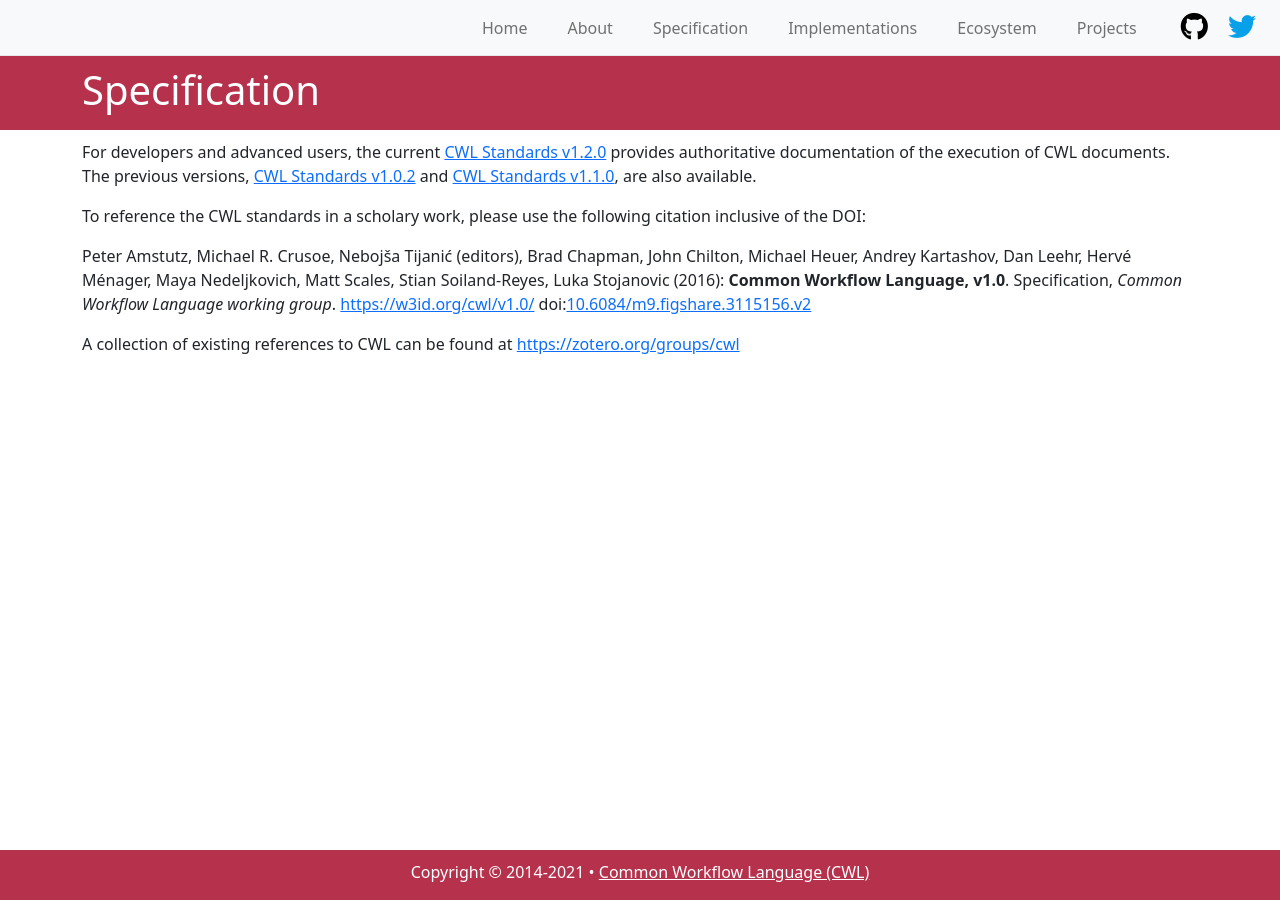
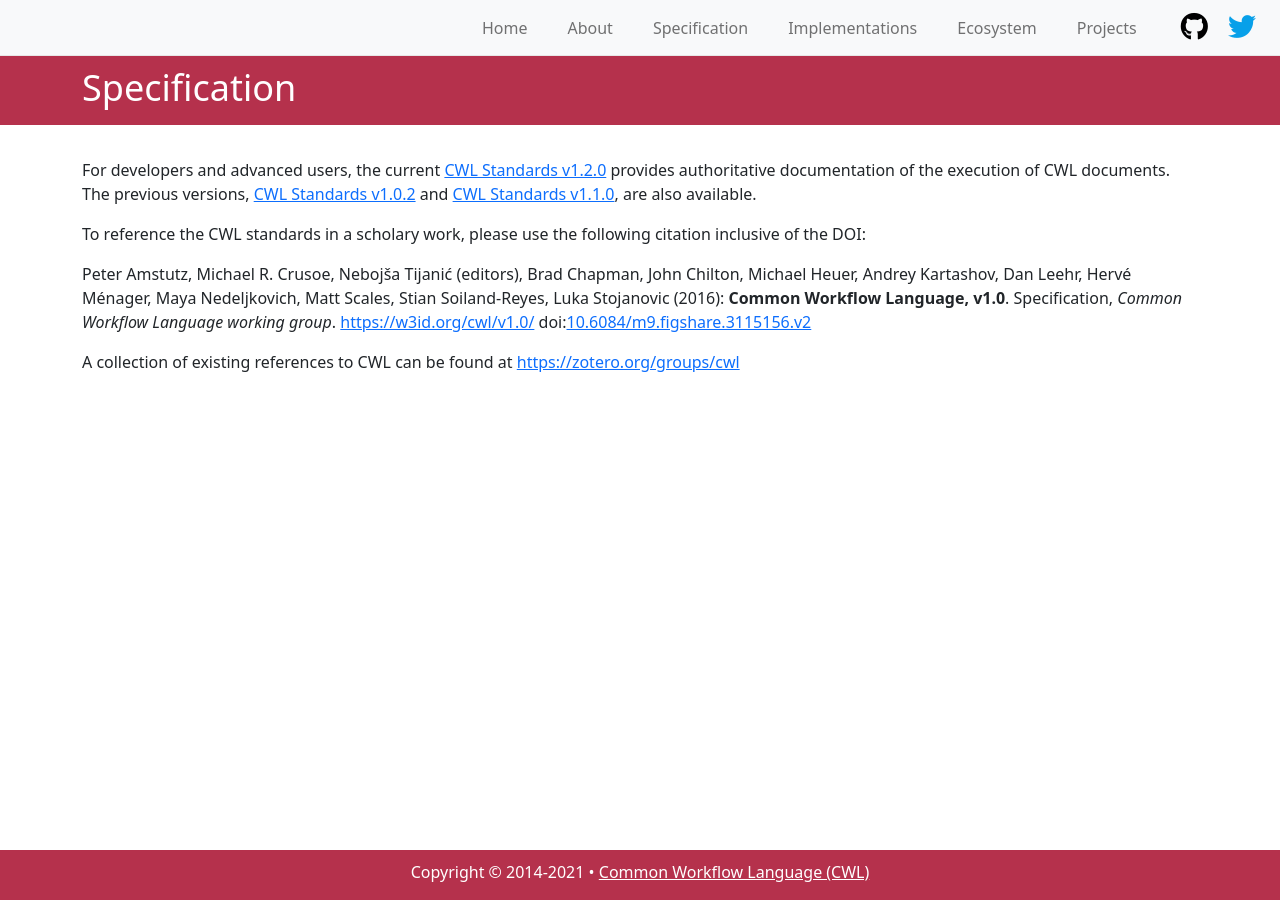
Before and after one commit to common-workflow-language/cwl-website, a Jekyll site: the page built from content/specification.md, in a window 1280 px wide. Built offline with Jekyll 4.4.1, drawn with Linux system fonts in a browser that asks for light colours; our own code applies the rules of GitHub Pages for plain Markdown files.

Commit message:
Adjust Site Header, Page Titles size & spacing

```diff
--- a/content/_sass/partials/_header.scss
+++ b/content/_sass/partials/_header.scss
@@ -6,6 +6,7 @@
   overflow: hidden;
 
   img {
+    height: 150px;
     margin: 1rem auto;
     max-width: 100%;
     width: auto;
@@ -14,8 +15,6 @@
 
 @include media-breakpoint-up(sm) {
   .site-header-logo {
-    justify-content: center;
-
     img {
       max-width: 80%;
     }
@@ -24,21 +23,9 @@
 
 @include media-breakpoint-up(md) {
   .site-header-logo {
-    height: auto;
-
     img {
-      height: 260px;
+      height: 200px;
       max-width: initial;
     }
   }
 }
-
-@include media-breakpoint-up(lg) {
-  .site-header-logo {
-    justify-content: center;
-
-    img {
-      height: 300px;
-    }
-  }
-}
--- a/content/_sass/partials/_structure.scss
+++ b/content/_sass/partials/_structure.scss
@@ -1,4 +1,7 @@
-// Sticky Footer Fix
+///////////////////////
+// Sticky Footer Fix //
+///////////////////////
+
 .site-wrapper {
   min-height: 100vh;
   position: relative;
@@ -29,7 +32,9 @@
   }
 }
 
-// End Sticky Footer Fix
+///////////////////////////
+// End Sticky Footer Fix //
+///////////////////////////
 
 // Homepage
 .page-section {
@@ -63,14 +68,44 @@
   }
 }
 
+@include media-breakpoint-up(sm) {
+  .post-header {
+    padding-left: 24px;
+  }
+}
+
+@include media-breakpoint-up(lg) {
+  .post-title {
+    font-size: 2.25rem;
+  }
+}
+
 .post-content {
   position: relative;
   top: 84px;
 }
 
 @include media-breakpoint-up(sm) {
-  .post-header {
-    padding-left: 24px;
+  .post-content {
+    top: 90px;
+  }
+}
+
+@include media-breakpoint-up(md) {
+  .post-content {
+    top: 92px;
+  }
+}
+
+@include media-breakpoint-up(lg) {
+  .post-content {
+    top: 96px;
+  }
+}
+
+@include media-breakpoint-up(xl) {
+  .post-content {
+    top: 102px;
   }
 }
 
--- a/content/_sass/partials/home/_intro.scss
+++ b/content/_sass/partials/home/_intro.scss
@@ -1,14 +1,18 @@
 .cwl-announcement {
   background-color: $cwl-red;
   color: $white;
-  font-size: 28px;
+  // font-size: 28px;
+  font-size: 24px;
   line-height: 2;
   padding: 0 1rem;
   text-align: center;
 }
 
+@include media-breakpoint-up(md) {
+  .cwl-announcement {
+    font-size: 28px;
+  }
 
-@include media-breakpoint-up(md) {
   .intro-container {
     display: flex;
     justify-content: space-around;
--- a/content/_sass/partials/home/_video.scss
+++ b/content/_sass/partials/home/_video.scss
@@ -1,6 +1,6 @@
 // Video Player
 .youtube-container {
-  padding: 0 0 15px;
+  padding: 15px 0;
 
   iframe,
   video {
@@ -11,13 +11,13 @@
 @include media-breakpoint-up(md) {
   .youtube-container {
     margin: 0 0 0 36px;
+    padding: 0 0 15px;
     width: 55%;
   }
 }
 
 @include media-breakpoint-up(lg) {
   .youtube-container {
-    // width: 560px;
     width: 40%;
   }
 }
```
Also changed, not shown: content/README.md.
